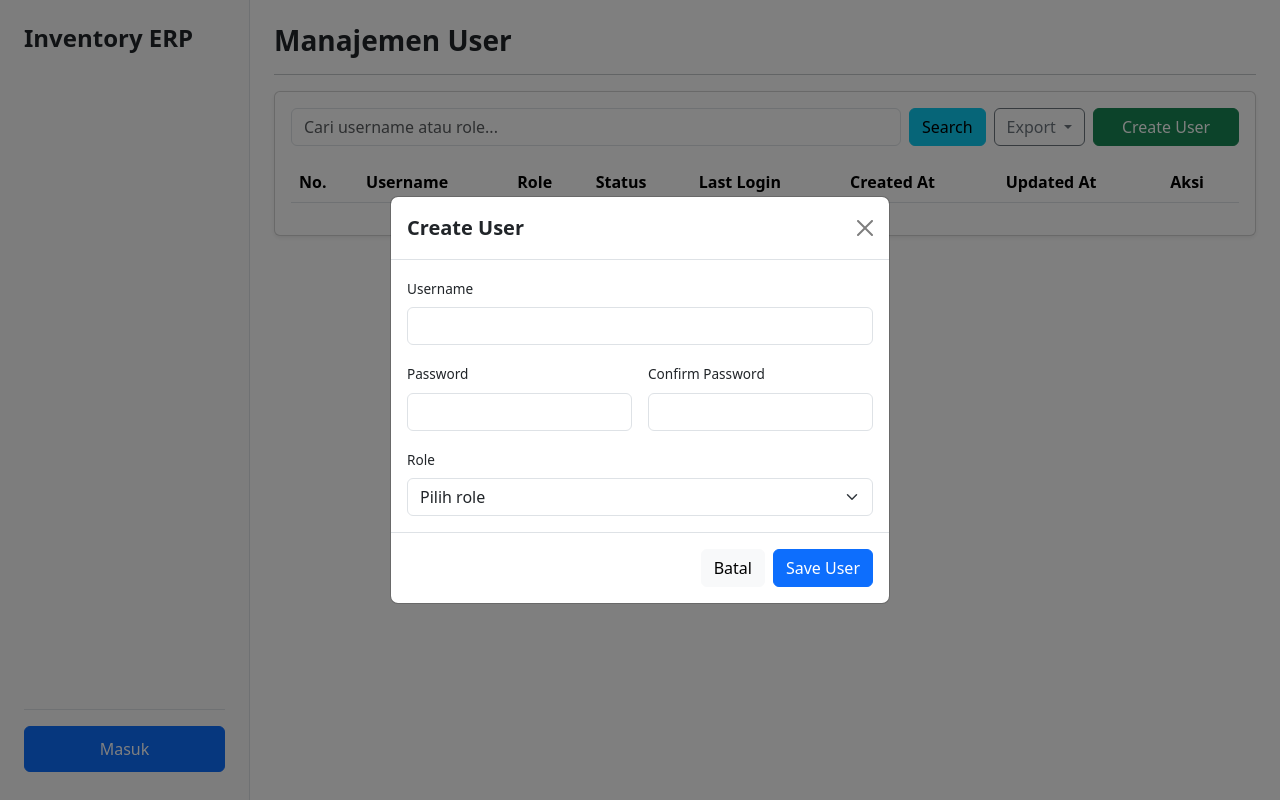
After one commit to Paz25/inventory-erp, a Laravel app: template resources/views/users/index.blade.php in a window 1280 px wide, after a click on "Create User". The commit adds this page. Run offline with Laravel 12, Linux system fonts and the light colour scheme; the template is opened without the code that fills it, so the values that code supplies are empty; parts of the project's set-up code (start-up, migrations or seed data) failed here and were passed over; some libraries are stand-ins or nearby versions.

Commit message:
minor adjustment

```diff
--- a/app/Exports/BaseExport.php
+++ b/app/Exports/BaseExport.php
@@ -3,6 +3,7 @@
 namespace App\Exports;
 
 use Maatwebsite\Excel\Concerns\FromQuery;
+use Maatwebsite\Excel\Concerns\FromView;
 use Maatwebsite\Excel\Concerns\ShouldAutoSize;
 use Maatwebsite\Excel\Concerns\WithCustomValueBinder;
 use Maatwebsite\Excel\Concerns\WithHeadings;
--- a/app/Http/Controllers/ItemController.php
+++ b/app/Http/Controllers/ItemController.php
@@ -13,6 +13,7 @@ use Illuminate\Validation\ValidationException;
 use App\Http\Requests\ItemRequest;
 use App\Models\Item;
 use Illuminate\Support\Facades\DB;
+use Illuminate\Support\Facades\Auth;
 
 class ItemController extends Controller
 {
@@ -39,6 +40,7 @@ class ItemController extends Controller
                 $item->movements()->create([
                     'type' => 'initial',
                     'quantity' => $item->quantity,
+                    'created_by' => Auth::id(),
                 ]);
             });
 
--- a/app/Http/Controllers/SupplierController.php
+++ b/app/Http/Controllers/SupplierController.php
@@ -43,7 +43,6 @@ class SupplierController extends Controller
 
         $orderColumn = $sortable[$request->integer('order.0.column')] ?? null;
         $orderDir = $request->input('order.0.dir') === 'asc' ? 'asc' : 'desc';
-
         if ($orderColumn) {
             $query->orderBy($orderColumn, $orderDir);
         } else {
--- a/app/Models/Item.php
+++ b/app/Models/Item.php
@@ -30,7 +30,7 @@ class Item extends Model
             $q->where(function (Builder $q) use ($keyword) {
                 $q->where('code', 'like', "%{$keyword}%")
                     ->orWhere('product_name', 'like', "%{$keyword}%")
-                    ->orWhere('category', 'like', "%{$keyword}%");
+                    ->orWhere('product_category', 'like', "%{$keyword}%");
             });
         });
     }
--- a/config/menu.php
+++ b/config/menu.php
@@ -25,4 +25,10 @@ return [
         'active' => 'stock-movements*',
         'roles' => null,
     ],
+    [
+        'label' => 'Manajemen User',
+        'route' => 'users',
+        'active' => 'users*',
+        'roles' => ['admin'],
+    ],
 ];
--- a/resources/views/layouts/index.blade.php
+++ b/resources/views/layouts/index.blade.php
@@ -11,11 +11,24 @@
     <link rel="stylesheet" href="https://cdn.jsdelivr.net/npm/bootstrap-icons@1.13.2/font/bootstrap-icons.min.css">
     <link rel="stylesheet" href="https://cdn.datatables.net/3.1.5/css/dataTables.dataTables.css" />
     <link rel="stylesheet" href="{{ asset('css/style.css') }}">
+
+    <style>
+        .sidebar {
+            position: sticky;
+            top: 0;
+            height: 100vh;
+            height: 100dvh;
+            width: 250px;
+            flex-shrink: 0;
+            overflow-y: auto;
+        }
+    </style>
 </head>
 
 <body>
     <div class="app-layout d-flex">
         @include('partials.sidebar')
+
         <div class="main-content flex-grow-1"">
             <main class=" page-content p-4">
             @yield('content')
--- /dev/null
+++ b/resources/views/users/index.blade.php
@@ -0,0 +1,135 @@
+@extends('layouts.index')
+
+@section('content')
+<div class="">
+    <h3 class="fw-bold font-black mb-1">Manajemen User</h3>
+    <div class="my-3 border-bottom border-secondary-subtle w-100"></div>
+</div>
+<div class="d-flex justify-content-between align-items-center">
+    <div class="card shadow-sm w-100">
+        <div class="card-body">
+            <div class="alert-body">
+                @if (session()->has('success'))
+                <div class="alert alert-success alert-dismissible fade show" role="alert">
+                    <strong>{{ session('success') }}</strong>
+                    <button type="button"
+                        class="btn-close"
+                        data-bs-dismiss="alert"
+                        aria-label="Close"></button>
+                </div>
+                @endif
+
+                @if (session('error'))
+                <div class="alert alert-danger alert-dismissible fade show" role="alert">
+                    {{ session('error') }}
+                    <button type="button"
+                        class="btn-close"
+                        data-bs-dismiss="alert"
+                        aria-label="Close"></button>
+                </div>
+                @endif
+
+                @if ($errors->any())
+                <div class="alert alert-danger alert-dismissible fade show" role="alert">
+                    <strong>Gagal!</strong>
+                    <ul class="mb-0 mt-1">
+                        @foreach ($errors->all() as $error)
+                        <li>{{ $error }}</li>
+                        @endforeach
+                    </ul>
+                </div>
+                @endif
+            </div>
+
+            <div class="d-flex justify-content-between align-items-center gap-2">
+                <form id="searchForm"
+                    action="{{ route('users') }}"
+                    method="GET"
+                    class="d-flex justify-content-between gap-2 w-100">
+                    <input id="searchFormInput"
+                        type="text"
+                        name="search"
+                        class="form-control w-100"
+                        placeholder="Cari username atau role..."
+                        value="{{ $search ?? ''}}">
+                    <button type="submit" class="btn btn-info">
+                        Search
+                    </button>
+                </form>
+
+                <div class="dropdown">
+                    <button class="btn btn-outline-secondary dropdown-toggle"
+                        type="button"
+                        data-bs-toggle="dropdown"
+                        aria-expanded="false">
+                        Export
+                    </button>
+                    <ul class="dropdown-menu dropdown-menu-end">
+                        <li>
+                            <a class="dropdown-item js-export-link"
+                                href="{{ route('items.export.excel', request()->only('search')) }}"
+                                data-base-url="{{ route('items.export.excel') }}">
+                                Excel (.xlsx)
+                            </a>
+                        </li>
+                        <li>
+                            <a class="dropdown-item js-export-link"
+                                href="{{ route('items.export.pdf', request()->only('search')) }}"
+                                data-base-url="{{ route('items.export.pdf') }}">
+                                PDF
+                            </a>
+                        </li>
+                    </ul>
+                </div>
+
+                <button
+                    type="button"
+                    class="btn btn-success"
+                    data-bs-toggle="modal"
+                    data-bs-target="#userModal"
+                    style="width: 20%"
+                    onclick="openCreateUserModal()">
+                    Create User
+                </button>
+            </div>
+
+            <div id="itemTable" class="mt-3">
+                @include('users.partials.table')
+            </div>
+        </div>
+    </div>
+</div>
+
+@include('users.partials.create-edit-modal')
+
+<script>
+    function showAlert(type, message) {
+        const wrapper = document.createElement('div');
+        wrapper.className = `alert alert-${type} alert-dismissible fade show`;
+        wrapper.setAttribute('role', 'alert');
+
+        const text = document.createElement('span');
+        text.textContent = message;
+
+        const close = document.createElement('button');
+        close.type = 'button';
+        close.className = 'btn-close';
+        close.setAttribute('data-bs-dismiss', 'alert');
+        close.setAttribute('aria-label', 'Close');
+
+        wrapper.append(text, close);
+        document.querySelector('.alert-body').replaceChildren(wrapper);
+    }
+
+    function openCreateUserModal() {
+        const userForm = document.getElementById('userForm');
+
+        userForm.reset();
+        userForm.action = "{{ route('users.store') }}";
+        document.getElementById('userModalLabel').textContent = 'Create User';
+        document.getElementById('userSubmitButton').textContent = 'Save User';
+
+    }
+</script>
+
+@endsection
--- /dev/null
+++ b/resources/views/users/partials/create-edit-modal.blade.php
@@ -0,0 +1,65 @@
+<div class="modal fade" id="userModal" tabindex="-1" aria-labelledby="supplierModalLabel" aria-hidden="true">
+    <div class="modal-dialog modal-md modal-dialog-centered">
+        <div class="modal-content">
+            <form action="" method="POST" id="userForm">
+                @csrf
+                <div id="userMethodField"></div>
+
+                <div class="modal-header">
+                    <h5 class="modal-title fw-bold" id="userModalLabel">
+                        Create New User
+                    </h5>
+                    <button type="button" class="btn-close"
+                        data-bs-dismiss="modal"
+                        aria-label="Close"></button>
+                </div>
+
+                <div class="modal-body">
+                    <div class="row g-3">
+                        <div class="col-md-12">
+                            <label for="username" class="form-label">
+                                Username
+                            </label>
+                            <input type="text" id="username" name="user_username"
+                                maxlength="255" class="form-control" required>
+                        </div>
+
+                        <div class="col-md-6">
+                            <label for="password" class="form-label">
+                                Password
+                            </label>
+                            <input type="password" id="password" name="user_password"
+                                maxlength="72" autocomplete="new-password" class="form-control" required>
+                        </div>
+                        <div class="col-md-6">
+                            <label for="confirmPassword" class="form-label">
+                                Confirm Password
+                            </label>
+                            <input type="password" id="password" name="confirm_password"
+                                maxlength="72" autocomplete="new-password" class="form-control" required>
+                        </div>
+
+                        <div class="col-md-12">
+                            <label for="user_role" class="form-label">
+                                Role
+                            </label>
+                            <select name="user_role" id="userRole" class="form-select" required>
+                                <option value="">Pilih role</option>
+                            </select>
+                        </div>
+                    </div>
+                </div>
+
+                <div class="modal-footer">
+                    <button type="button" class="btn btn-light" data-bs-dismiss="modal">
+                        Batal
+                    </button>
+
+                    <button type="submit" class="btn btn-primary" id="userSubmitButton">
+                        Save User
+                    </button>
+                </div>
+            </form>
+        </div>
+    </div>
+</div>
--- /dev/null
+++ b/resources/views/users/partials/table.blade.php
@@ -0,0 +1,20 @@
+<div class="table-responsive">
+    <table class="table">
+        <thead>
+            <tr>
+                <th>No.</th>
+                <th>Username</th>
+                <th>Role</th>
+                <th>Status</th>
+                <th>Last Login</th>
+                <th>Created At</th>
+                <th>Updated At</th>
+                <th>Aksi</th>
+            </tr>
+        </thead>
+
+
+    </table>
+    <div class="mt-3">
+    </div>
+</div>
--- a/routes/web.php
+++ b/routes/web.php
@@ -7,6 +7,7 @@ use App\Http\Controllers\StockMovementController;
 use App\Http\Controllers\SupplierController;
 use App\Http\Controllers\ItemExportController;
 use App\Http\Controllers\SupplierExportController;
+use App\Http\Controllers\UserController;
 
 Route::redirect('/', '/dashboard');
 Route::view('/dashboard', 'dashboard.index')->name('dashboard');
@@ -39,6 +40,9 @@ Route::middleware('auth')->group(function () {
         Route::get('/suppliers/{supplier}', [SupplierController::class, 'show'])->name('suppliers.show');
         Route::put('/suppliers/{supplier}', [SupplierController::class, 'update'])->name('suppliers.update');
         Route::delete('/suppliers/{supplier}', [SupplierController::class, 'destroy'])->name('suppliers.destroy');
+
+        Route::get('/users', [UserController::class, 'index'])->name('users');
+        Route::post('/users', [UserController::class, 'store'])->name('users.store');
     });
 
     Route::prefix('items/export')->name('items.export.')->group(function () {
```
Also changed, not shown: app/Http/Controllers/UserController.php (added, +13 -0 lines).
